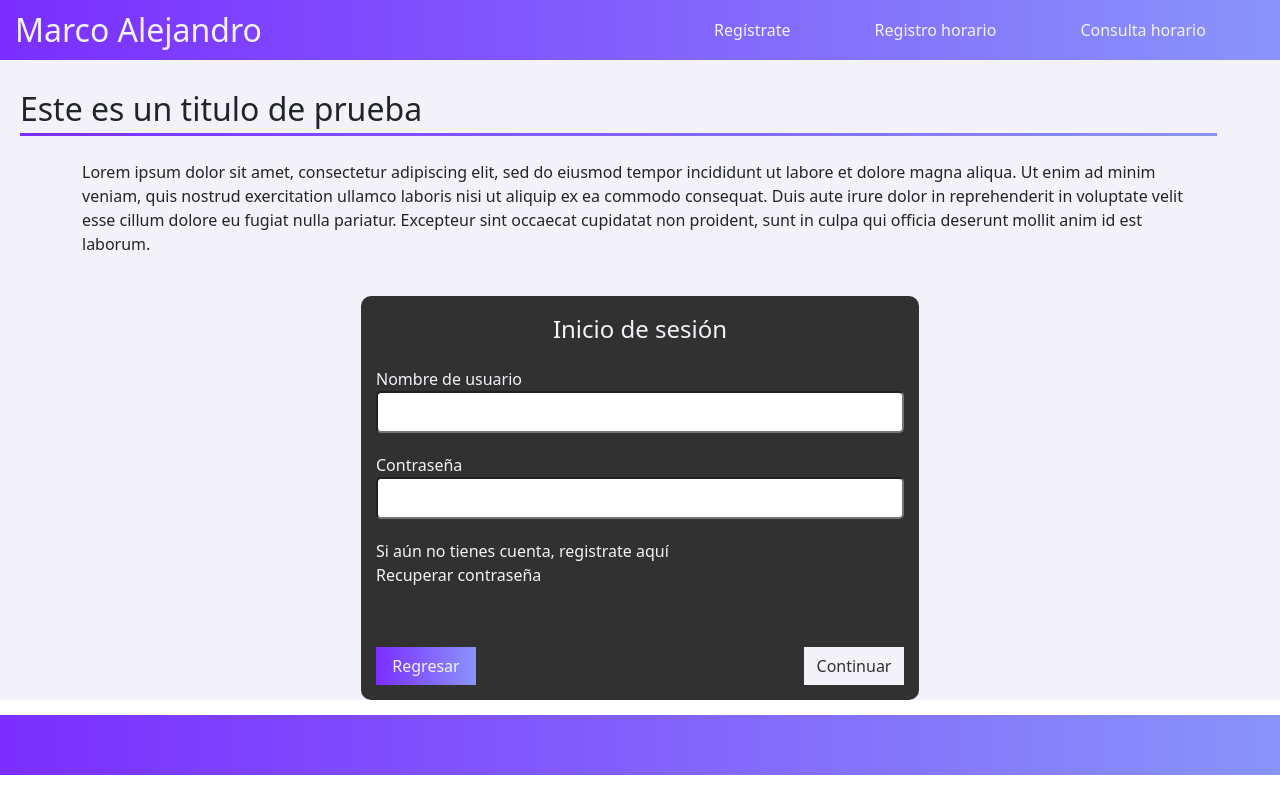
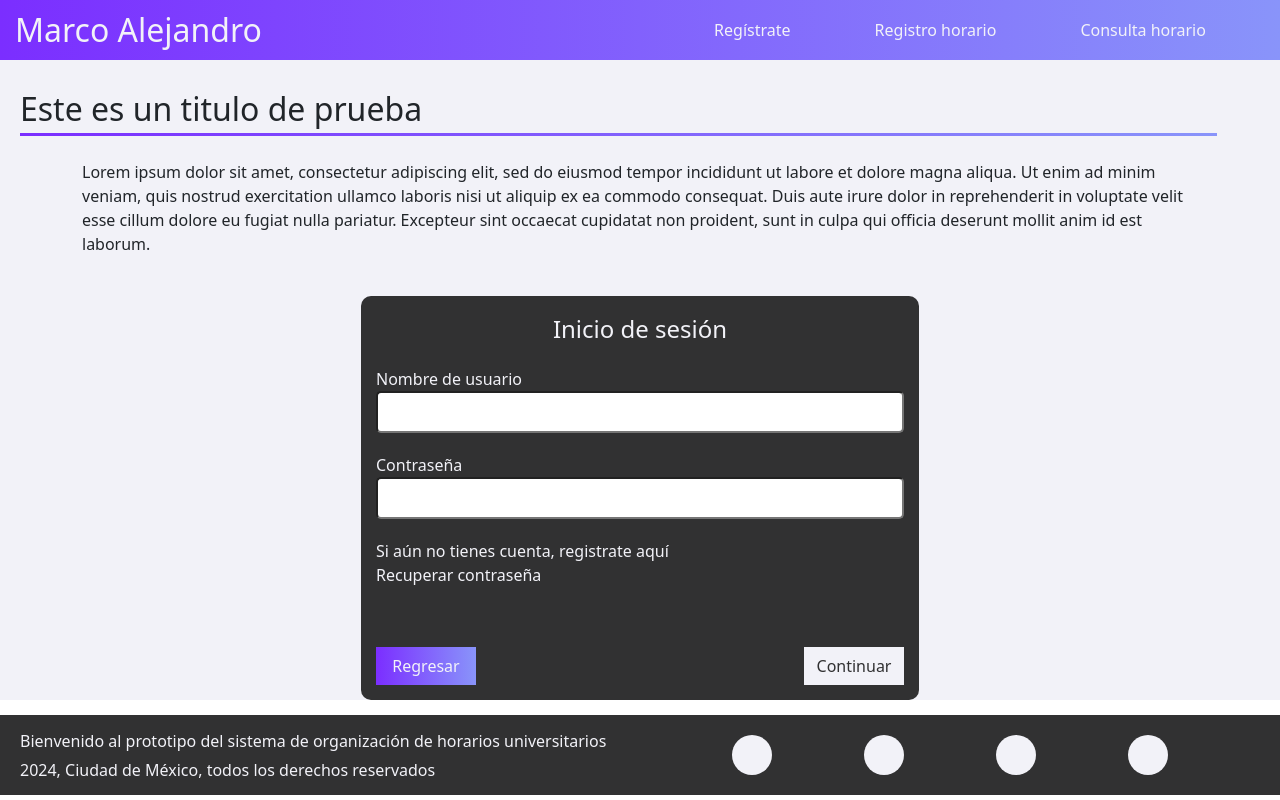
Before and after one commit to marcoale04/Schedule_organizer, a React (Vite) app in the folder front/: page / in a window 1280 px wide. Built offline with nearby package versions, Linux system fonts and the light colour scheme.

Commit message:
little fix on footer

```diff
--- a/front/src/Components/Footer/Footer.tsx
+++ b/front/src/Components/Footer/Footer.tsx
@@ -3,7 +3,31 @@ import "./footer.css"
 export const Footer = () =>{
     return(
         <footer>
+            <div className="footer-main-container">
+                <div className="footer-info-container">
+                    <p>
+                        Bienvenido al prototipo del sistema de organización
+                        de horarios universitarios
+                    </p>
+                    <p>
+                        2024, Ciudad de México, todos los derechos reservados
+                    </p>
+                </div>
+                <div className="footer-icons-container">
+                    <div className="footer-icon">
 
+                    </div>
+                    <div className="footer-icon">
+
+                    </div>
+                    <div className="footer-icon">
+
+                    </div>
+                    <div className="footer-icon">
+
+                    </div>
+                </div>
+            </div>
         </footer>
     )
 }
--- a/front/src/Components/Footer/footer.css
+++ b/front/src/Components/Footer/footer.css
@@ -1,5 +1,45 @@
 footer{
-    height: 60px;
-    background: linear-gradient(90deg, #7B2EFF, #8994FA) ;
+    height: 80px;
+    background: var(--black) ;
     width: 100%;
 }
+
+.footer-main-container{
+    display: flex;
+    width: 100%;
+    justify-content: space-between;
+    padding-left: 20px;
+    padding-right: 20px;
+    align-items: center;
+}
+
+.footer-info-container{
+    display: flex;
+    flex-direction: column;
+    width: 100%;
+    height: 80px;
+    justify-content: center;
+    align-items: start;
+
+    gap: 5px;
+}
+.footer-info-container p {
+    color: var(--white);
+
+}
+.footer-icons-container{
+    display: flex;
+    width: 100%;
+    justify-content: space-evenly;
+    align-items: center;
+    height: 80px;
+
+}
+
+.footer-icon{
+    display: flex;
+    width: 40px;
+    height: 40px;
+    border-radius: 50%;
+    background: var(--white);
+}
--- a/front/src/Pages/Home/home.css
+++ b/front/src/Pages/Home/home.css
@@ -6,7 +6,7 @@
     justify-content: center;
     align-items: center; */
     background: var(--white);
-    height: calc(100vh - 120px);
+    height: calc(100vh - 140px);
 }
 .home-cards-container{
     display: flex;
--- a/front/src/index.css
+++ b/front/src/index.css
@@ -15,7 +15,7 @@ body p{
 }
 
 :root{
-  --radius: 5px;
+  --radius: 10px;
   --white: #F2F2F8;
   --black: #313132;
   --gradient-pinks: linear-gradient(90deg, #E387F5, #FF8ABE);
```
